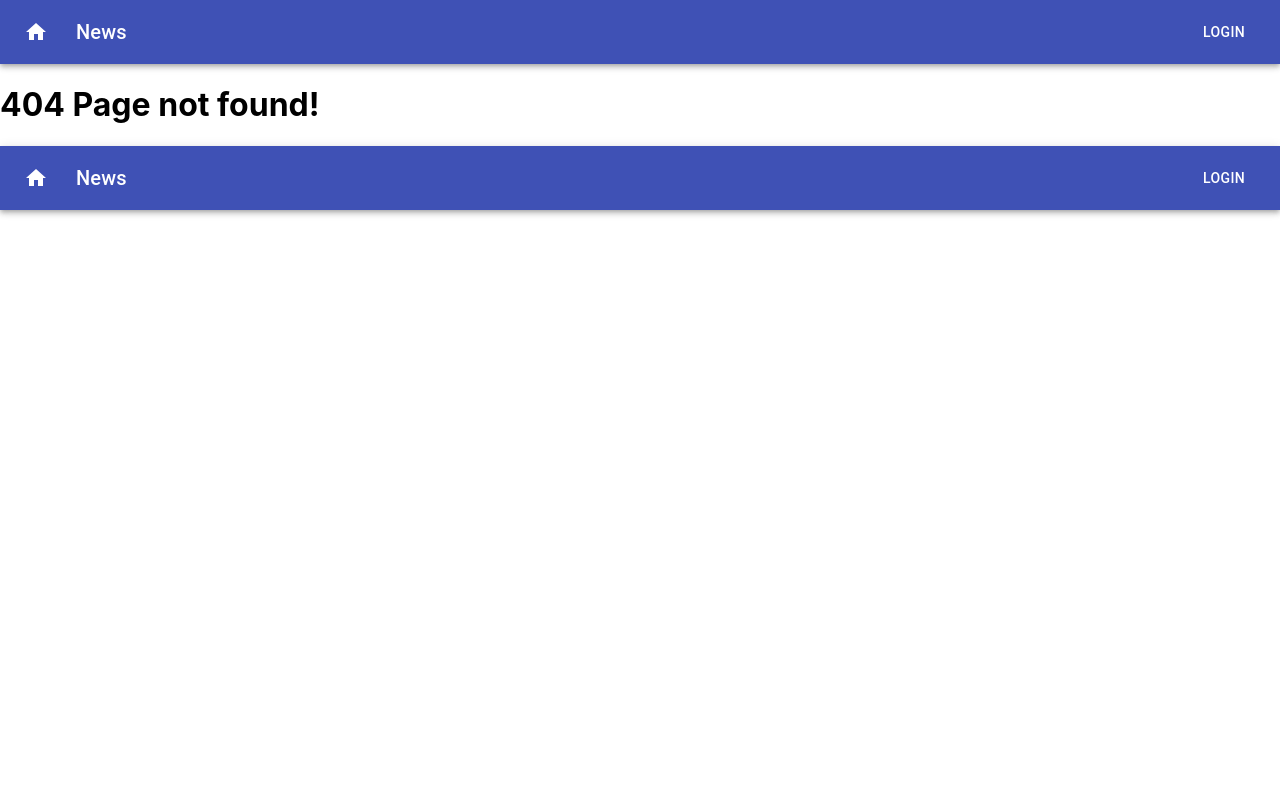
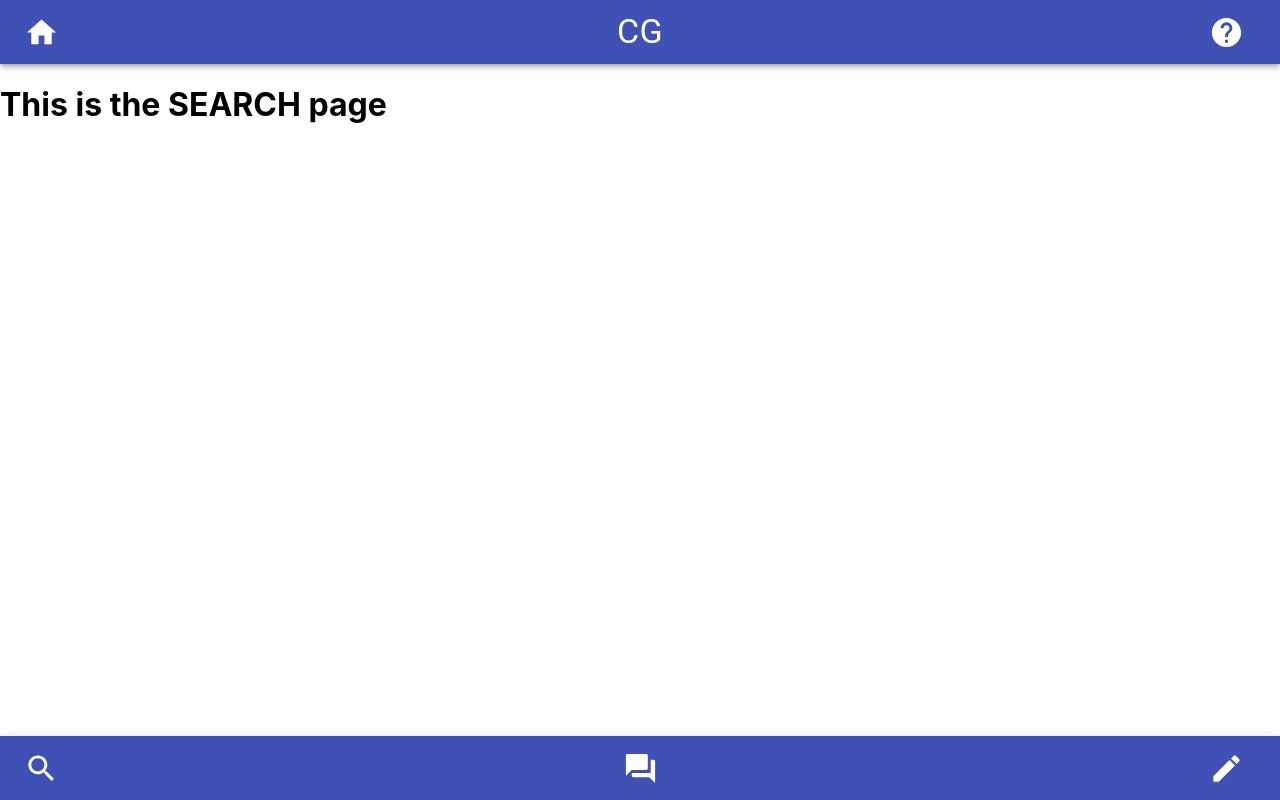
Before and after one commit to rgarzadev/React-Components-Test, a React (Create React App) app in the folder client/: page /search in a window 1280 px wide. Before the commit this address had no page. Built offline with nearby package versions, Linux system fonts and the light colour scheme.

Commit message:
basic nav, footer, pages, router with working routes

```diff
--- a/client/src/App.js
+++ b/client/src/App.js
@@ -1,7 +1,17 @@
 import React from 'react';
+
 import { BrowserRouter as Router, Switch, Route } from 'react-router-dom';
-import Nav from "./components/Nav";
+
+import Nav from "./components/Nav/Nav";
+
 import NoMatch from "./pages/NoMatch";
+import Home from "./pages/Home";
+import Search from "./pages/Search";
+import Settings from "./pages/Settings";
+import MyChats from "./pages/MyChats";
+import Chat from "./pages/Chat";
+
+import Footer from "./components/Footer/Footer";
 
 import './App.css';
 
@@ -12,11 +22,19 @@ function App() {
     <Router>
       <Nav/>
       <Switch>
-        <Route exact path="/home" component={Nav}/>
-        <Route component={NoMatch}/>
+
+        <Route exact path="/" component={Home}/>
+        <Route exact path="/search" component={Search}/>
+        <Route exact path="/mychats" component={MyChats}/>
+        <Route exact path="/chat" component={Chat}/>
+        <Route exact path="/settings" component={Settings}/>
+
+        <Route path="/*" component={NoMatch}/>
 
       </Switch>
-      {isLoggedIn ? <Nav/> : null}
+
+      {isLoggedIn ? <Footer/> : null}
+
     </Router>
   );
 }
--- /dev/null
+++ b/client/src/components/Footer/Footer.js
@@ -0,0 +1,54 @@
+import React from 'react';
+import { makeStyles } from '@material-ui/core/styles';
+import AppBar from '@material-ui/core/AppBar';
+import Toolbar from '@material-ui/core/Toolbar';
+import IconButton from '@material-ui/core/IconButton';
+import SearchIcon from '@material-ui/icons/Search';
+import ForumIcon from '@material-ui/icons/Forum';
+import EditIcon from '@material-ui/icons/Edit';
+
+
+const useStyles = makeStyles((theme) => ({
+  appBar: {
+    top: 'auto',
+    bottom: 0,
+  },
+  grow: {
+    flexGrow: 1,
+  },
+  centerButton: {
+    position: 'absolute',
+    left: 0,
+    right: 0,
+    margin: '0 auto',
+  },
+}));
+
+function Footer() {
+  const classes = useStyles();
+
+  return (
+      <AppBar position="fixed" color="primary" className={classes.appBar}>
+        <Toolbar>
+
+          <IconButton edge="start" color="inherit">
+            <SearchIcon fontSize="large"/>
+          </IconButton>
+
+          <IconButton color="inherit" className={classes.centerButton}>
+            <ForumIcon fontSize="large"/>
+          </IconButton>
+
+          <div className={classes.grow}/>
+
+          <IconButton color="inherit">
+            <EditIcon fontSize="large"/>
+          </IconButton>
+
+        </Toolbar>
+
+      </AppBar>
+  );
+}
+
+export default Footer;
--- a/client/src/components/Nav/index.js
+++ b/client/src/components/Nav/Nav.js
@@ -2,13 +2,14 @@ import React from 'react';
 import { makeStyles } from '@material-ui/core/styles';
 import { AppBar, Toolbar, IconButton, Typography, Button } from '@material-ui/core';
 import HomeIcon from '@material-ui/icons/Home';
+import HelpIcon from '@material-ui/icons/Help';
+{/* <Button color="inherit">Login</Button> */}
+
+
 
 const useStyles = makeStyles((theme) => ({
     root: {
       flexGrow: 1,
-    },
-    menuButton: {
-      marginRight: theme.spacing(2),
     },
     title: {
       flexGrow: 1,
@@ -20,13 +21,17 @@ function Nav() {
     return (
         <AppBar position="static">
             <Toolbar>
-                <IconButton edge="start" className={classes.menuButton} color="inherit" aria-label="menu">
-                    <HomeIcon />
+                <IconButton edge="start" color="inherit" aria-label="menu">
+                    <HomeIcon fontSize="large"/>
                 </IconButton>
-                <Typography variant="h6" className={classes.title}>
-                    News
+
+                <Typography align="center" variant="h4" className={classes.title}>
+                    CG
                 </Typography>
-                <Button color="inherit">Login</Button>
+
+                <IconButton edge="start" color="inherit" aria-label="menu">
+                    <HelpIcon fontSize="large"/>
+                </IconButton>
             </Toolbar>
         </AppBar>
     )
--- /dev/null
+++ b/client/src/pages/Chat.js
@@ -0,0 +1,9 @@
+import React from 'react';
+
+function Chat() {
+    return (
+        <h1>This is the CURRENT CHAT page</h1>
+    )
+}
+
+export default Chat;
--- /dev/null
+++ b/client/src/pages/Home.js
@@ -0,0 +1,9 @@
+import React from 'react';
+
+function Home() {
+    return (
+        <h1>This is the HOME page</h1>
+    )
+}
+
+export default Home;
--- /dev/null
+++ b/client/src/pages/MyChats.js
@@ -0,0 +1,9 @@
+import React from 'react';
+
+function MyChats() {
+    return (
+        <h1>This is the MyChats page</h1>
+    )
+}
+
+export default MyChats;
--- a/client/src/pages/NoMatch.js
+++ b/client/src/pages/NoMatch.js
@@ -1,9 +1,9 @@
 import React from 'react';
 
-
-
-export default function NoMatch() {
+function NoMatch() {
     return (
         <h1>404 Page not found!</h1>
     )
 }
+
+export default NoMatch;
--- /dev/null
+++ b/client/src/pages/Search.js
@@ -0,0 +1,9 @@
+import React from 'react';
+
+function Search() {
+    return (
+        <h1>This is the SEARCH page</h1>
+    )
+}
+
+export default Search;
--- /dev/null
+++ b/client/src/pages/Settings.js
@@ -0,0 +1,9 @@
+import React from 'react';
+
+function Settings() {
+    return (
+        <h1>This is the SETTINGS page</h1>
+    )
+}
+
+export default Settings;
```
